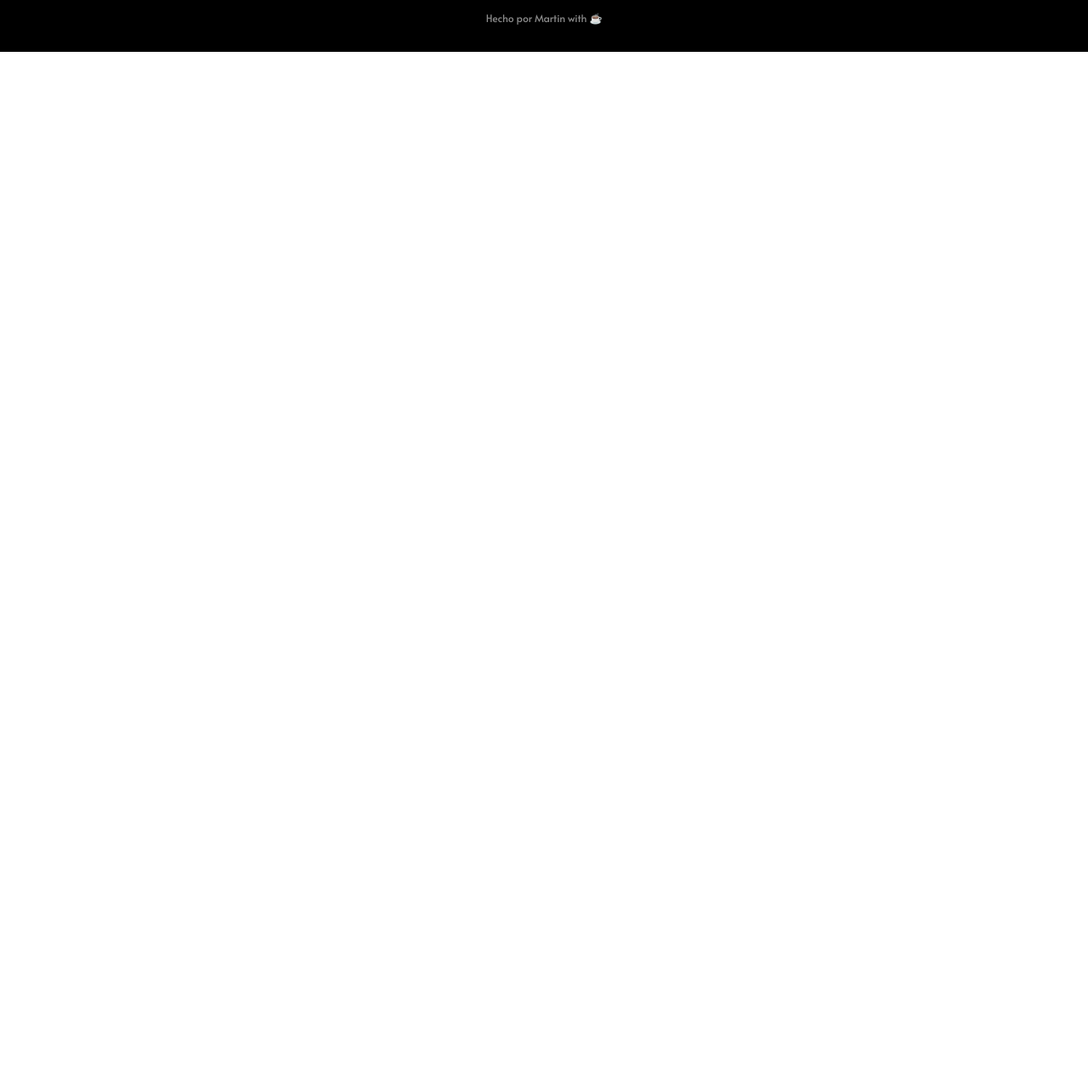
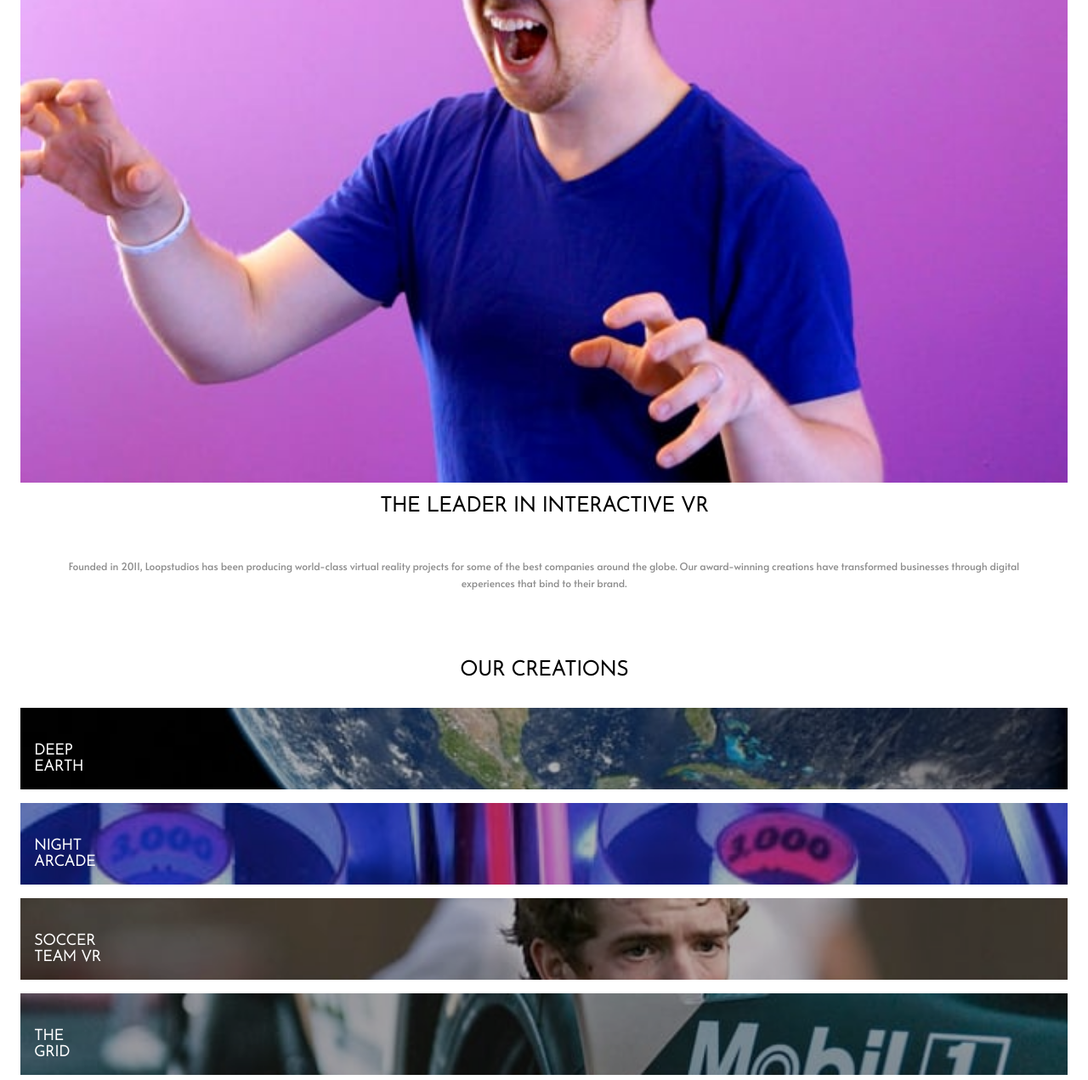
Before and after one commit to mfkutz/loopstudios, a plain HTML site: page index.html in a window 1280 px wide. Shown: the part 964-2235 px from the top of the page at 85% size. Before the commit the page ends 1025 px from the top, so only its background shows below. Drawn offline with nearby package versions, Linux system fonts and the light colour scheme.

Commit message:
disabled main

```diff
--- a/index.html
+++ b/index.html
@@ -80,7 +80,7 @@
 
     <!---------------------------------------- MAIN ------------------------------------------->
 
-    <main class="main disabled">
+    <main class="main">
       <div class="intro">
         <img src="./images/mobile/image-interactive.jpg" alt="">
         <div class="intro_info">
```
